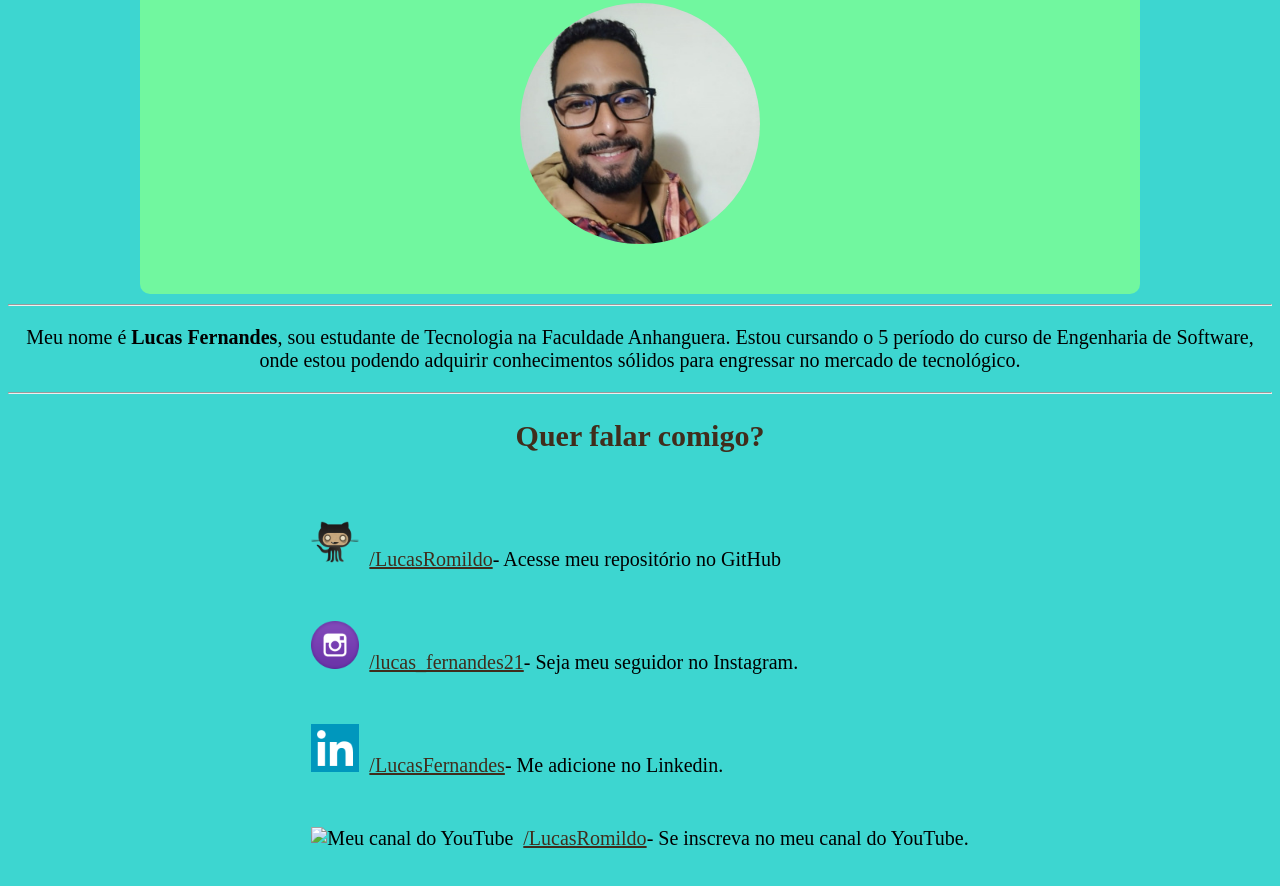
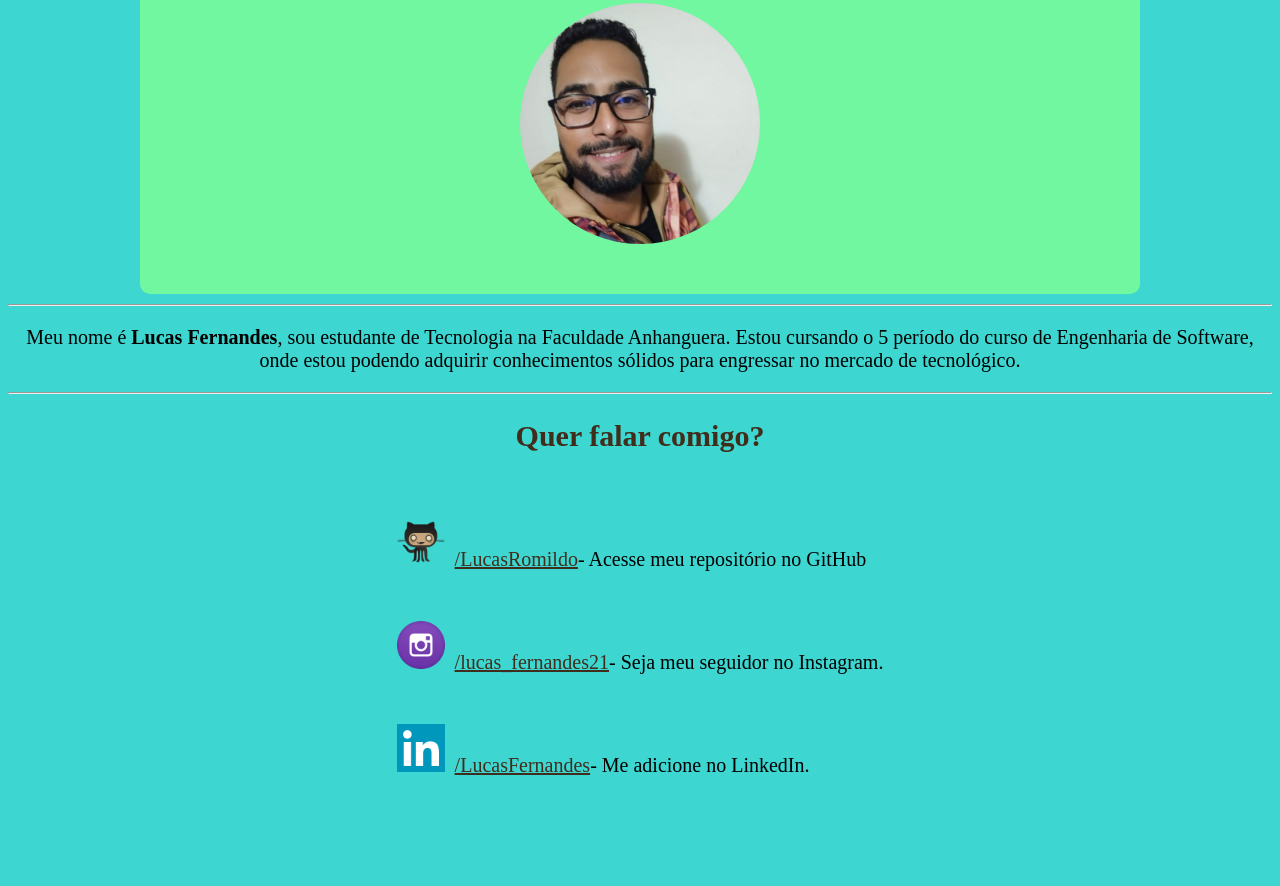
Before and after one commit to lucasffernandes/Portif-lio, a plain HTML site: page index.html in a window 1280 px wide. Shown: the part 240-1126 px from the top of the page. After the commit the page ends 1075 px from the top, so only its background shows below. Drawn offline with Linux system fonts and the light colour scheme.

Commit message:
Update index.html
Atualização de página

```diff
--- a/index.html
+++ b/index.html
@@ -26,8 +26,7 @@
         <ul>
             <li><p><img src="icones/favicon_gitHub.ico" alt="Meu perfil do gitHub"><a href="https://github.com/lucasffernandes" target="_blank" rel="external">/LucasRomildo</a>- Acesse meu repositório no GitHub</p></li>
             <li><p><img src="icones/favicon_instagram.ico" alt="Meu perfil do instagram"><a href="https://www.instagram.com/lucas_ffernandes21/" target="_blank" rel="external">/lucas_fernandes21</a>- Seja meu seguidor no Instagram.</p></li>
-            <li><p><img src="icones/favicon_linkedin.ico" alt="meu perfil do Linkedin"><a href="https://www.linkedin.com/in/lucas-fernandes-659391295/?originalSubdomain=br" target="_blank" rel="external">/LucasFernandes</a>- Me adicione no Linkedin.</p></li>
-            <li><p><img src="icones/favicon_youTube.ico" alt="Meu canal do YouTube"><a href="https://www.youtube.com/channel/UCA9N_9QR8p61jK6F9EHKmDw" target="_blank" rel="external">/LucasRomildo</a>- Se inscreva no meu canal do YouTube.</p></li>
+            <li><p><img src="icones/favicon_linkedin.ico" alt="meu perfil do Linkedin"><a href="https://www.linkedin.com/in/lucas-fernandes-659391295/?originalSubdomain=br" target="_blank" rel="external">/LucasFernandes</a>- Me adicione no LinkedIn.</p></li>
         </ul>
     </div>
 </body>
```
